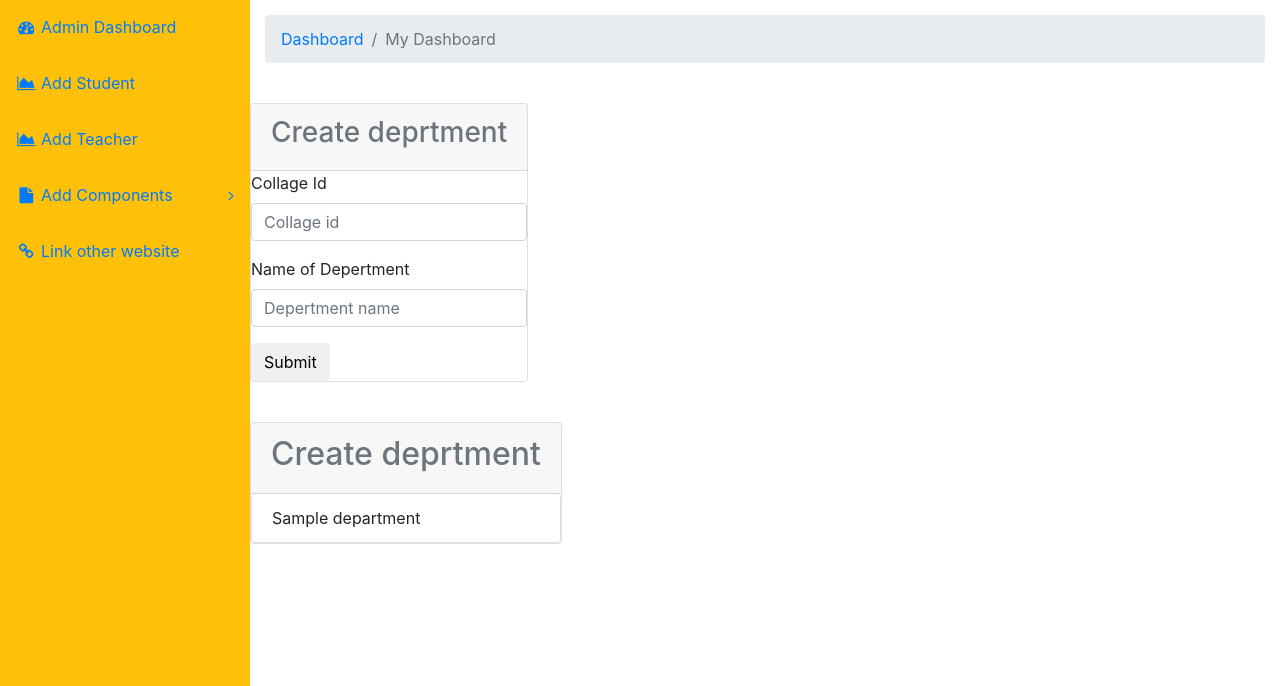
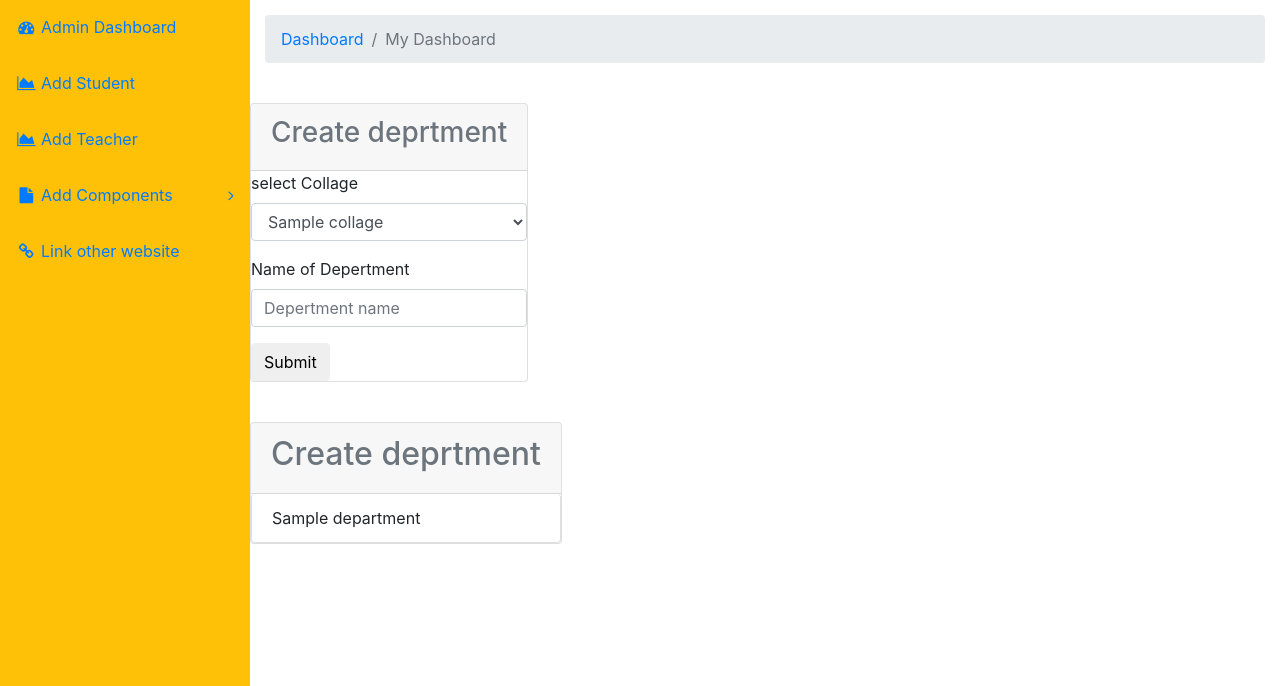
Before and after one commit to Moscow12/BACATS, a CodeIgniter app: page /bacats/index.php/registered/dept in a window 1280 px wide. Shown: the part 57-743 px from the top of the page. Run offline with CodeIgniter, Linux system fonts and the light colour scheme; the visitor is signed in with stand-in values (Sample User, id 1); tables that the repository leaves empty or names only in its code hold one stand-in row (values such as "Sample post"); some libraries are stand-ins or nearby versions.

Commit message:
+capturering by id

```diff
--- a/application/views/registered/depertment.php
+++ b/application/views/registered/depertment.php
@@ -11,10 +11,14 @@
             <div class="card mb-3">
             <div class="card-header small text-muted"><h3><?php echo $title; ?></h3></div>
 
-                 <div class="form-group">
-                    <label>Collage Id</label>
-                    <input type="number" class="form-control" name="collage_id" placeholder="Collage id" required outofocus>
-                </div>
+            <div class="form-group">
+                <label>select Collage</label>
+                    <select name="collage_id" class="form-control">
+                        <?php foreach ($collages as $collage){ ?>
+                            <option value="<?php echo $collage['id']; ?>"><?php echo $collage['collage_name']; ?> </option>
+                        <?php }  ?>
+                    </select>
+            </div>
                 <div class="form-group">
                     <label>Name of Depertment</label>
                     <input type="text" class="form-control" name="dept_name" placeholder="Depertment name" required outofocus>
```
